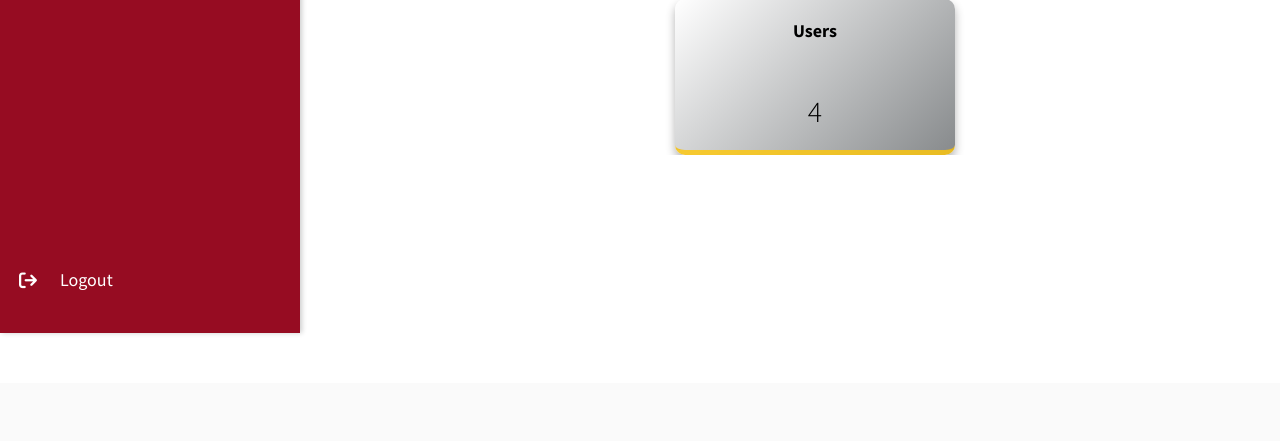
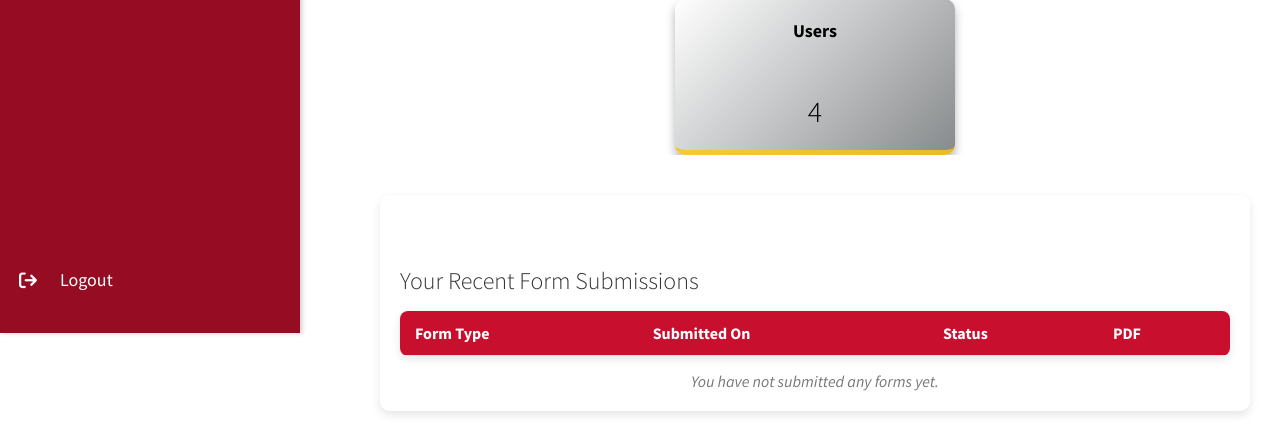
Before and after one commit to JosephRGonzalez/Project-v0.1-User-Management, a Django app: page /dashboard/ in a window 1280 px wide. Shown: the part 467-908 px from the top of the page. Before the commit the page ends 801 px from the top, so only its background shows below. Run offline with Django 4.2, Linux system fonts and the light colour scheme; a user stored in the database is signed in; data comes from the database, SQL or seed files in the repository; both versions use the stored data as it was after the commit; lists and menus that the app fills with data are empty; some libraries are stand-ins or nearby versions.

Commit message:
Implemented Form Tracking feature to Dashboard

```diff
--- a/static/css/dashboard.css
+++ b/static/css/dashboard.css
@@ -403,3 +403,103 @@ margin-bottom: 5%;
     transform: translateY(-5px) scale(1.05);
     transition: transform 0.3s ease-in-out;
 }
+
+
+
+
+/* Form Submission Status Section */
+.form-status-section {
+    margin-top: 40px;
+    padding: 20px;
+    background: #fff;
+    border-radius: 10px;
+    box-shadow: 0px 4px 10px rgba(0, 0, 0, 0.1);
+}
+
+.form-status-section h2 {
+    text-align: left;
+    margin-bottom: 15px;
+    font-size: 1.5em;
+    color: #333;
+}
+
+/* Table Styles */
+.form-status-table {
+    width: 100%;
+    border-collapse: collapse;
+    background: #fafafa;
+    border-radius: 8px;
+    overflow: hidden;
+    box-shadow: 0px 3px 10px rgba(0, 0, 0, 0.1);
+}
+
+.form-status-table thead {
+    background: rgb(200,16,46);
+    color: white;
+}
+
+.form-status-table th,
+.form-status-table td {
+    padding: 12px 15px;
+    text-align: left;
+    border-bottom: 1px solid #ddd;
+}
+
+
+
+/* Status Badges */
+.status-badge {
+    display: inline-block;
+    padding: 6px 12px;
+    font-weight: bold;
+    border-radius: 25px;
+    font-size: 0.9em;
+    text-transform: capitalize;
+}
+
+.status-draft {
+    background: #ffeb3b;
+    color: #6a4f1f;
+}
+
+.status-pending {
+    background: #f39c12;
+    color: white;
+}
+
+.status-returned {
+    background: #e74c3c;
+    color: white;
+}
+
+.status-approved {
+    background: #2ecc71;
+    color: white;
+}
+
+/* PDF Link */
+.pdf-link {
+    text-decoration: none;
+    font-weight: bold;
+    color: #3498db;
+    transition: color 0.3s ease;
+}
+
+.pdf-link:hover {
+    color: #1d6ea3;
+    text-decoration: underline;
+}
+
+/* Unavailable PDF */
+.pdf-unavailable {
+    color: #aaa;
+    font-style: italic;
+}
+
+/* No Forms Message */
+.no-forms-message {
+    text-align: center;
+    margin-top: 15px;
+    color: #777;
+    font-style: italic;
+}
--- a/templates/dashboard.html
+++ b/templates/dashboard.html
@@ -78,6 +78,59 @@
         </div>
         <!-- End of Card Container -->
 
+        <!-- Form Submission Status Table -->
+<div class="form-status-section">
+    <h2>Your Recent Form Submissions</h2>
+
+    <table class="form-status-table">
+        <thead>
+            <tr>
+                <th>Form Type</th>
+                <th>Submitted On</th>
+                <th>Status</th>
+                <th>PDF</th>
+            </tr>
+        </thead>
+        <tbody>
+            {% for request in thesis_requests %}
+            <tr>
+                <td>Thesis Request</td>
+                <td>{{ request.created_at|date:"F j, Y" }}</td>
+                <td><span class="status-badge status-{{ request.status|lower }}">{{ request.get_status_display }}</span></td>
+                <td>
+                    {% if request.pdf_document %}
+                        <a href="{{ request.pdf_document.url }}" class="pdf-link" target="_blank">📄 View</a>
+                    {% else %}
+                        <span class="pdf-unavailable">N/A</span>
+                    {% endif %}
+                </td>
+            </tr>
+            {% endfor %}
+
+            {% for request in withdrawal_requests %}
+            <tr>
+                <td>Withdrawal Request</td>
+                <td>{{ request.created_at|date:"F j, Y" }}</td>
+                <td><span class="status-badge status-{{ request.status|lower }}">{{ request.get_status_display }}</span></td>
+                <td>
+                    {% if request.pdf_document %}
+                        <a href="{{ request.pdf_document.url }}" class="pdf-link" target="_blank">📄 View</a>
+                    {% else %}
+                        <span class="pdf-unavailable">N/A</span>
+                    {% endif %}
+                </td>
+            </tr>
+            {% endfor %}
+        </tbody>
+    </table>
+
+    {% if not thesis_requests and not withdrawal_requests %}
+        <p class="no-forms-message">You have not submitted any forms yet.</p>
+    {% endif %}
+</div>
+
+
+
 
     </div>
 
--- a/usr_mgmt_app/views.py
+++ b/usr_mgmt_app/views.py
@@ -48,12 +48,16 @@ def dashboard_view(request):
     admin_count = UserProfile.objects.filter(role='admin').count()
     moderator_count = UserProfile.objects.filter(role='moderator').count()
     user_count = UserProfile.objects.filter(role='user').count()
+    thesis_requests = ThesisRequest.objects.filter(user=request.user).order_by('-created_at')[:5]  # Get last 5 requests
+    withdrawal_requests = WithdrawalRequest.objects.filter(user=request.user).order_by('-created_at')[:5]
 
     # Render the dashboard template with the counts
     return render(request, 'dashboard.html', {
         'admin_count': admin_count,
         'moderator_count': moderator_count,
         'user_count': user_count,
+        'thesis_requests': thesis_requests,
+        'withdrawal_requests': withdrawal_requests,
     })
 
 
```
Also changed, not shown: db.sqlite3.
